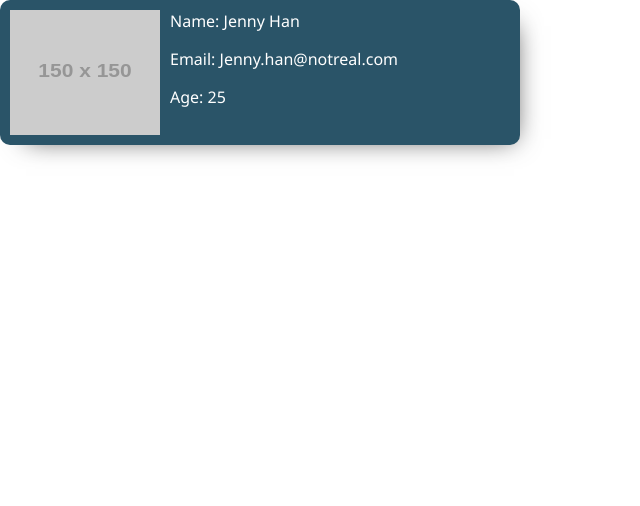
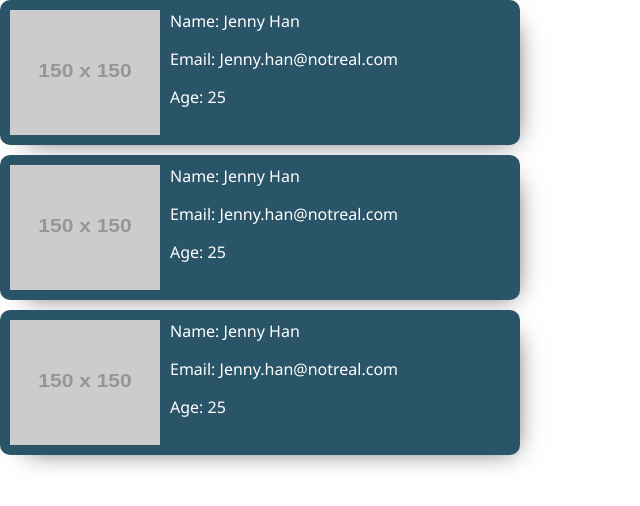
Before and after one commit to lex-marie790/Contact-List, a React (Create React App) app: page / in a window 1280 px wide. Shown: the top 506 px of the page, without its empty margins (0-640 px from the left). Built offline with nearby package versions, Linux system fonts and the light colour scheme.

Commit message:
added contact card to component file

```diff
--- a/src/App.js
+++ b/src/App.js
@@ -2,30 +2,23 @@
 import React from "react";
 //step 3 import css
 import "./styles.css";
+
+import ContactCard from "./Components/ContactCard";
 
 //step 2 declare a function, export default App
 //step 3 add div and h1 tags - JSX Javascript XML
 
 const App = () => {
 
-  const message = "This is my first variable rendered in JSX";
+  return (
+    <>
+    <ContactCard />
+    <ContactCard />
+    <ContactCard />
+    </>
+  );
+}
 
-  const handleClick = () => {
-    alert("you clicked the message!");
-  }
-
-  return (
-   <div className="contact-card">
-     <img src="https://via.placeholder.com/150" alt="profile" />
-     <div className="user-details">
-       <p>Name: Jenny Han</p>
-       <p>Email: Jenny.han@notreal.com</p>
-       <p>Age: 25</p>
-     </div>
-   </div>
-  ); //this is whats returned by the component & contains markup, converted to html
-
-}
 
 export default App;
 
@@ -36,3 +29,4 @@ export default App;
 // children: array of HTML elements nested within this element
 // {} means execute as JS
 // index.html is the skeleton, loads when the app starts and imports App component
+// state: basically an object that represents a part of an app that can change, which the UI “reacts” to. State can be anything; objects, booleans, arrays, strings or integers
--- /dev/null
+++ b/src/Components/ContactCard.js
@@ -0,0 +1,16 @@
+import React from "react";
+
+const ContactCard = () => {
+    return (
+      <div className="contact-card">
+        <img src="https://via.placeholder.com/150" alt="profile" />
+        <div className="user-details">
+          <p>Name: Jenny Han</p>
+          <p>Email: Jenny.han@notreal.com</p>
+          <p>Age: 25</p>
+        </div>
+      </div>
+     ); //this is whats returned by the component & contains markup, converted to html
+  }
+
+  export default ContactCard;
```
